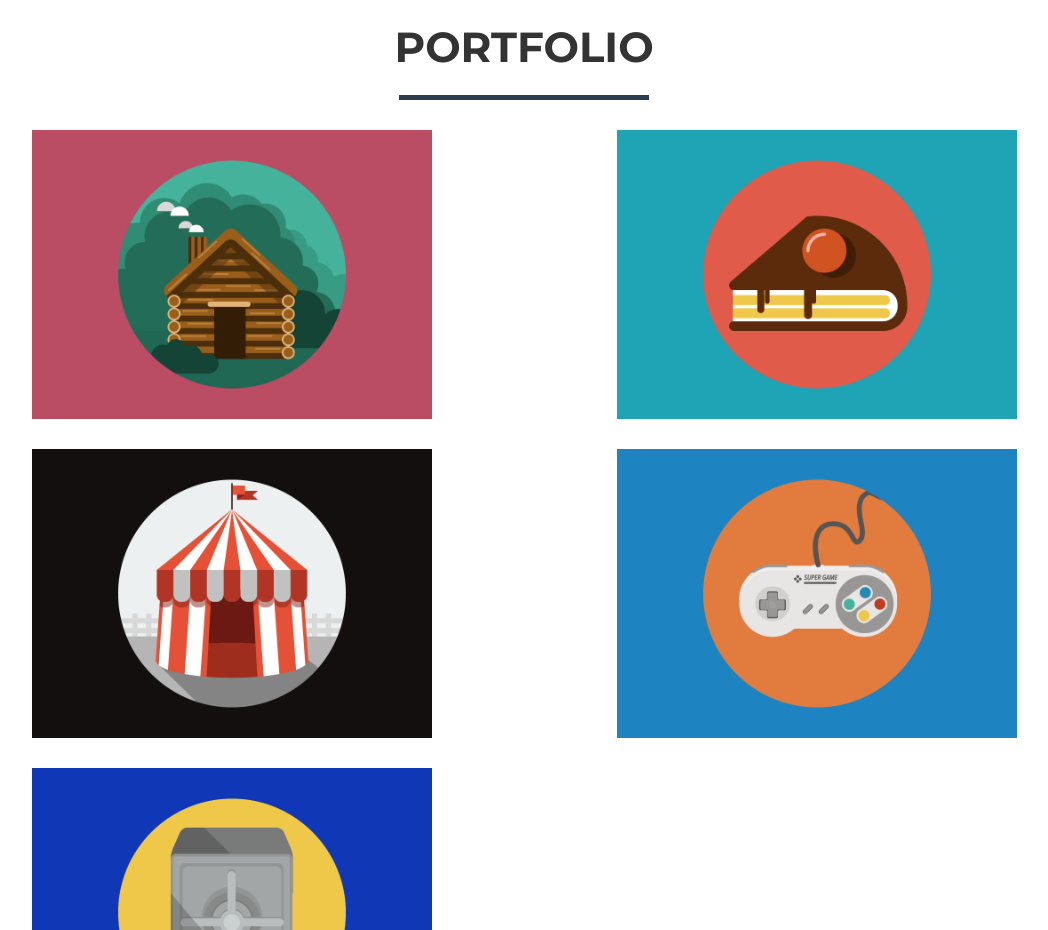
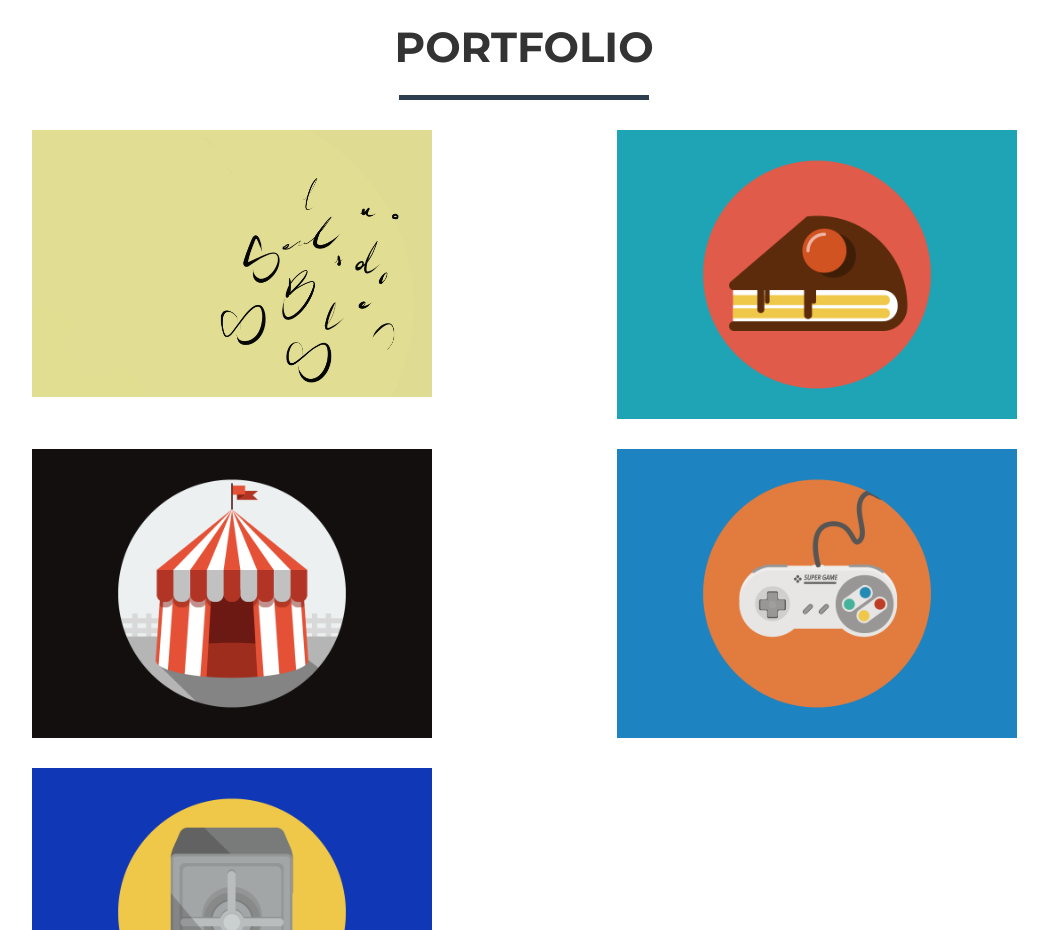
Before and after one commit to Pableeto5/Thai-Sain, a website: page index.html in a window 1280 px wide. Shown: the part 820-1750 px from the top of the page, without its empty margins (116-1164 px from the left). Drawn offline with nearby package versions, Linux system fonts and the light colour scheme.

Commit message:
tentativo jpg

```diff
--- a/index.html
+++ b/index.html
@@ -81,8 +81,10 @@
                 </div>
             </div>
         </div>
+		<div class="row">
+
     </header>
-
+</div>
     <!-- Portfolio Grid Section -->
     <section id="portfolio">
         <div class="container">
@@ -100,7 +102,7 @@
                                 <i class="fa fa-search-plus fa-3x"></i>
                             </div>
                         </div>
-                        <img src="img/portfolio/cabin.png" class="img-responsive" alt="Cabin">
+                        <img src="img/portfolio/1SB.jpg" class="img-responsive" alt="Cabin">
                     </a>
                 </div>
                 <div class="col-sm-6 portfolio-item">
```
Also changed, not shown: img/portfolio/1SB.jpg (added).
